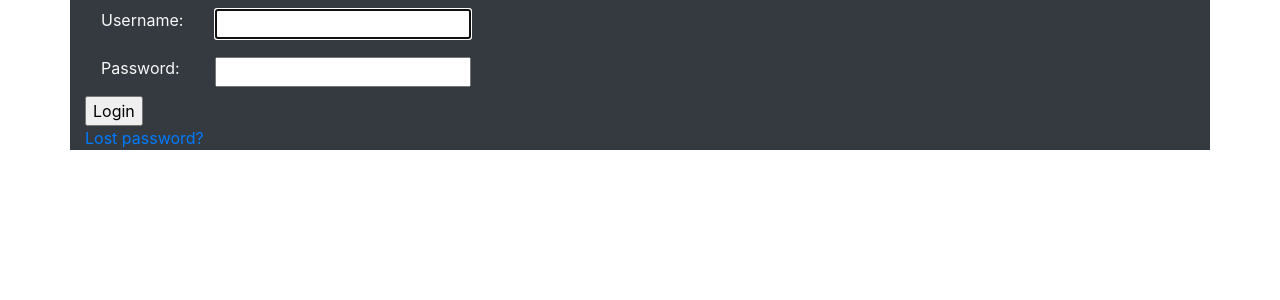
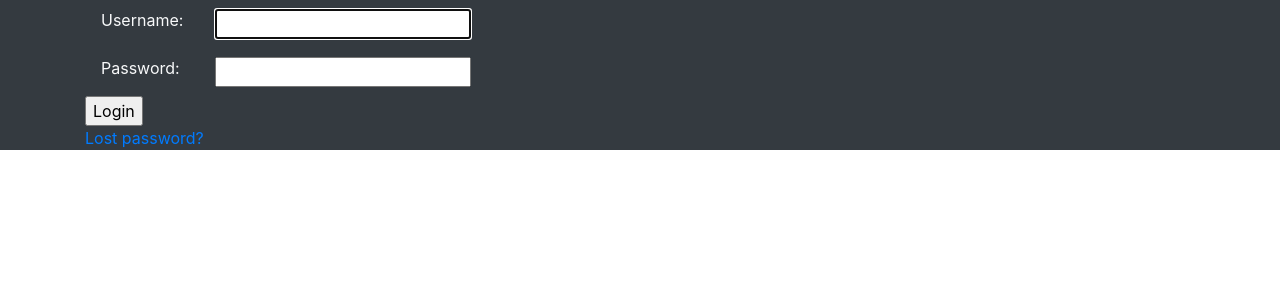
Before and after one commit to elandt/raid, a Django app: page /accounts/login/ in a window 1280 px wide. Shown: the top 300 px of the page. Run offline with Django 3.2, Linux system fonts and the light colour scheme; parts of the project's set-up code (start-up, migrations or seed data) failed here and were passed over; some libraries are stand-ins or nearby versions.

Commit message:
Add a bit more formatting to the login page.

```diff
--- a/raid/champion_helper/templates/registration/login.html
+++ b/raid/champion_helper/templates/registration/login.html
@@ -1,7 +1,8 @@
 {% extends "champion_helper/base.html" %}
 
 {% block content %}
-<div class="container bg-dark text-light">
+<div class="container-fluid bg-dark text-light">
+<div class="container">
 {% if form.errors %}
 <p>Your username and password didn't match. Please try again.</p>
 {% endif %}
@@ -35,4 +36,5 @@
 {# Assumes you setup the password_reset view in your URLconf #}
 <p><a href="{% url 'password_reset' %}">Lost password?</a></p>
 </div>
+</div>
 {% endblock %}
```
